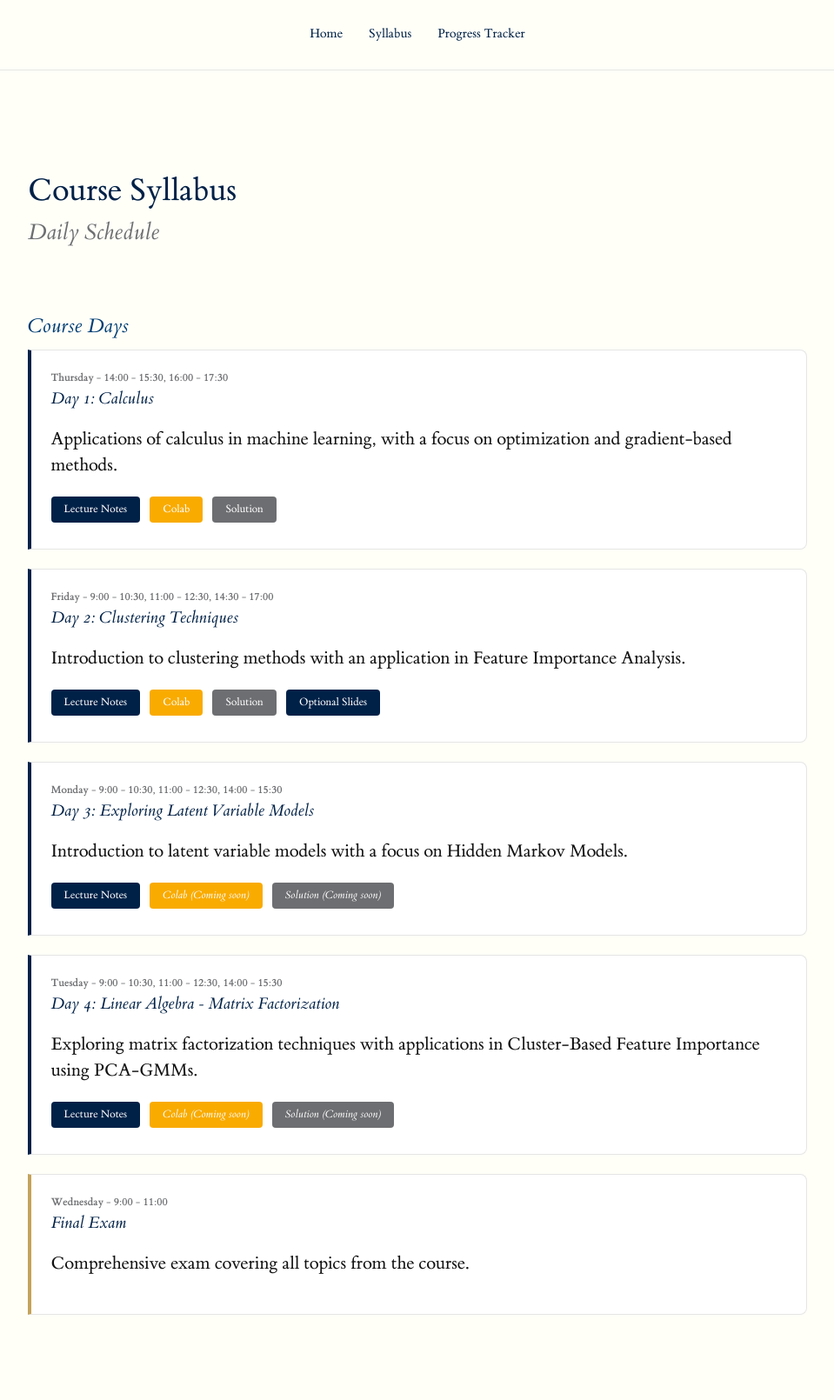
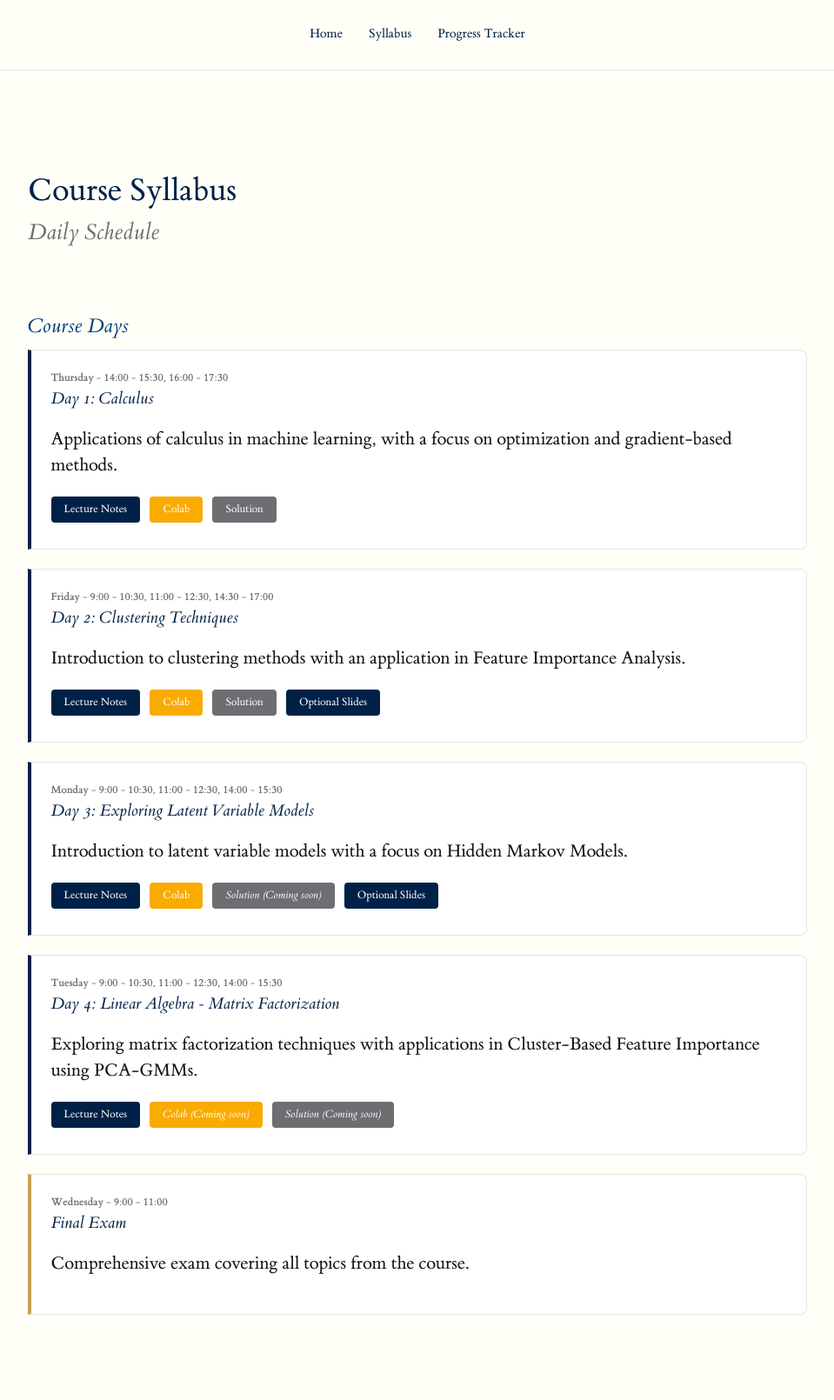
Before and after one commit to hm-ai/UM6P, a Jekyll site: the page built from syllabus.md, in a window 1280 px wide. Shown: the whole page at 87% size, without its empty margins (160-1119 px from the left). Built offline with Jekyll 4.4.1, drawn with Linux system fonts in a browser that asks for light colours.

Commit message:
Add Day 3 Colab and Optional Slides links
🤖 Generated with [Claude Code](https://claude.com/claude-code)

Co-Authored-By: Claude <noreply@anthropic.com>

```diff
--- a/syllabus.md
+++ b/syllabus.md
@@ -48,8 +48,9 @@ permalink: /syllabus/
       <p>Introduction to latent variable models with a focus on Hidden Markov Models.</p>
       <div class="materials">
         <a href="{{ site.baseurl }}/Lectures/LVM_Mathematical_foundations_for_ML___UM6P_class.pdf" class="btn">Lecture Notes</a>
-        <span class="coming-soon btn btn-colab">Colab (Coming soon)</span>
+        <a href="https://colab.research.google.com/drive/18q1Q1-1hcRXsiz7j__ZqOl5zL3b2Ke5s?usp=sharing" class="btn btn-colab">Colab</a>
         <span class="coming-soon btn btn-solution">Solution (Coming soon)</span>
+        <a href="https://hm-ai.github.io/BUSI70575/Lectures/Session_3/Lecture_3.pdf" class="btn">Optional Slides</a>
       </div>
     </div>
 
```
